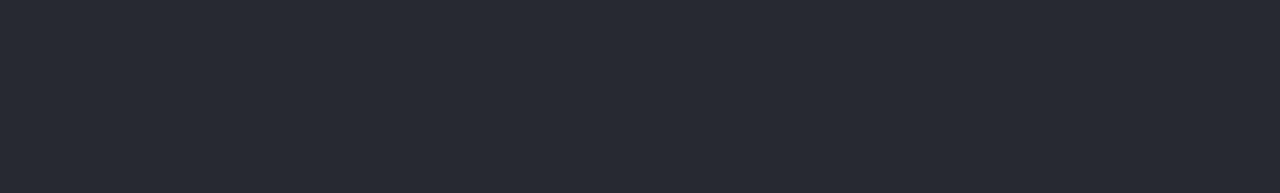
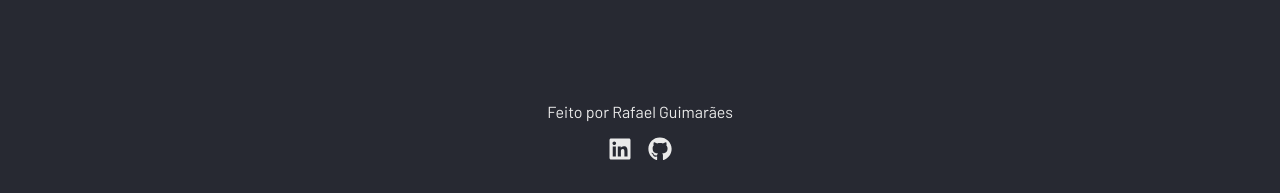
Before and after one commit to RafaelC77/dev-portfolio, a React (Vite) app: page / in a window 1280 px wide. Shown: the part 3576-3769 px from the top of the page. Before the commit the page ends 3582 px from the top, so only its background shows below. Built offline with nearby package versions, Linux system fonts and the light colour scheme.

Commit message:
feat: create footer component

```diff
--- a/src/App.tsx
+++ b/src/App.tsx
@@ -1,6 +1,7 @@
 import { ThemeProvider } from "styled-components";
 import { About } from "./components/About";
 import { Contact } from "./components/Contact";
+import { Footer } from "./components/Footer";
 import { Header } from "./components/Header";
 import { Home } from "./components/Home";
 import { Projects } from "./components/Projects";
@@ -16,6 +17,8 @@ export function App() {
       <About />
       <Projects />
       <Contact />
+
+      <Footer />
       <GlobalStyle />
     </ThemeProvider>
   );
--- a/src/components/Contact/index.tsx
+++ b/src/components/Contact/index.tsx
@@ -3,7 +3,7 @@ import { ContactComponent } from "./styles";
 
 export function Contact() {
   return (
-    <ContactComponent>
+    <ContactComponent id="contact">
       <h2>Contato</h2>
 
       <p>
--- /dev/null
+++ b/src/components/Footer/index.tsx
@@ -0,0 +1,22 @@
+import { FaLinkedin, FaGithub } from "react-icons/fa";
+import { FooterComponent } from "./styles";
+
+export function Footer() {
+  return (
+    <FooterComponent>
+      <p>Feito por Rafael Guimarães</p>
+
+      <div>
+        <a
+          href="https://www.linkedin.com/in/rafaelguimaraesdev/"
+          target="_blank"
+        >
+          <FaLinkedin />
+        </a>
+        <a href="https://github.com/RafaelC77" target="_blank">
+          <FaGithub />
+        </a>
+      </div>
+    </FooterComponent>
+  );
+}
--- /dev/null
+++ b/src/components/Footer/styles.ts
@@ -0,0 +1,19 @@
+import styled from "styled-components";
+
+export const FooterComponent = styled.footer`
+  padding: 2rem 0;
+  margin-top: 4rem;
+  display: flex;
+  flex-direction: column;
+  align-items: center;
+  gap: 1rem;
+
+  svg {
+    height: 1.5rem;
+    width: 1.5rem;
+  }
+
+  a + a {
+    margin-left: 1rem;
+  }
+`;
--- a/src/components/Home/index.tsx
+++ b/src/components/Home/index.tsx
@@ -25,10 +25,13 @@ export function Home() {
       </HomeInfo>
 
       <SocialAccounts>
-        <a href="">
+        <a
+          href="https://www.linkedin.com/in/rafaelguimaraesdev/"
+          target="_blank"
+        >
           <FaLinkedin />
         </a>
-        <a href="">
+        <a href="https://github.com/RafaelC77" target="_blank">
           <FaGithub />
         </a>
       </SocialAccounts>
--- a/src/components/Projects/index.tsx
+++ b/src/components/Projects/index.tsx
@@ -11,7 +11,7 @@ export function Projects() {
   console.log(projects);
 
   return (
-    <ProjectsComponent>
+    <ProjectsComponent id="projects">
       <h2>Meus Projetos</h2>
 
       <ul>
```
